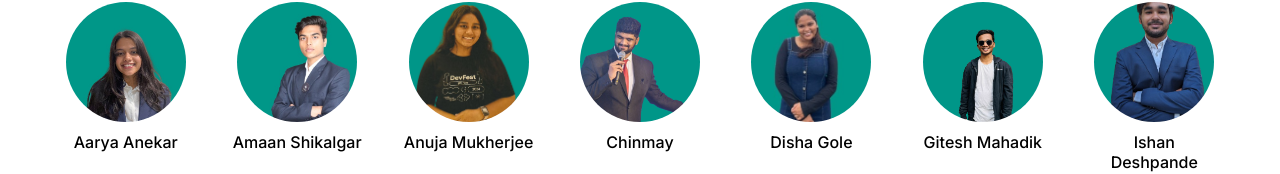
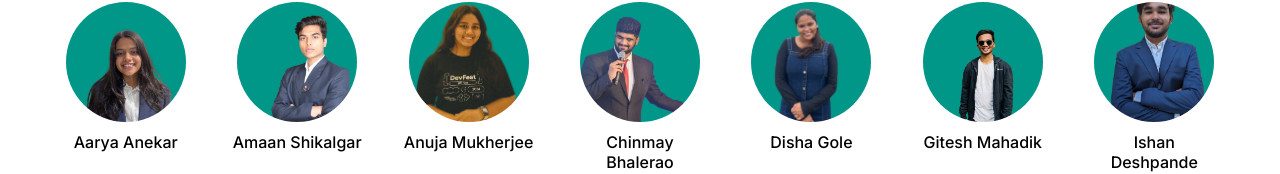
Before and after one commit to GDG-Cloud-Pune/ccd-25, an Angular app: page /teams in a window 1280 px wide. Shown: the part 629-803 px from the top of the page. Built offline with nearby package versions, Linux system fonts and the light colour scheme.

Commit message:
added chinmay surname

```diff
--- a/src/app/pages/teams/teams.component.ts
+++ b/src/app/pages/teams/teams.component.ts
@@ -20,7 +20,7 @@ export class TeamsComponent {
    { name: 'Aarya Anekar', image: 'assets/teams/Aarya_Anekar.jpg' },
 { name: 'Amaan Shikalgar', image: 'assets/teams/Amaan_Shikalgar.jpg' },
 { name: 'Anuja Mukherjee', image: 'assets/teams/Anuja_Mukherjee.png' },
-{ name: 'Chinmay', image: 'assets/teams/Chinmay.png' },
+{ name: 'Chinmay Bhalerao', image: 'assets/teams/Chinmay.png' },
 { name: 'Disha Gole', image: 'assets/teams/Disha_Gole.jpg' },
 { name: 'Gitesh Mahadik', image: 'assets/teams/Gitesh_Mahadik.png' },
 { name: 'Ishan Deshpande', image: 'assets/teams/Ishan_Deshpande.png' },
```
